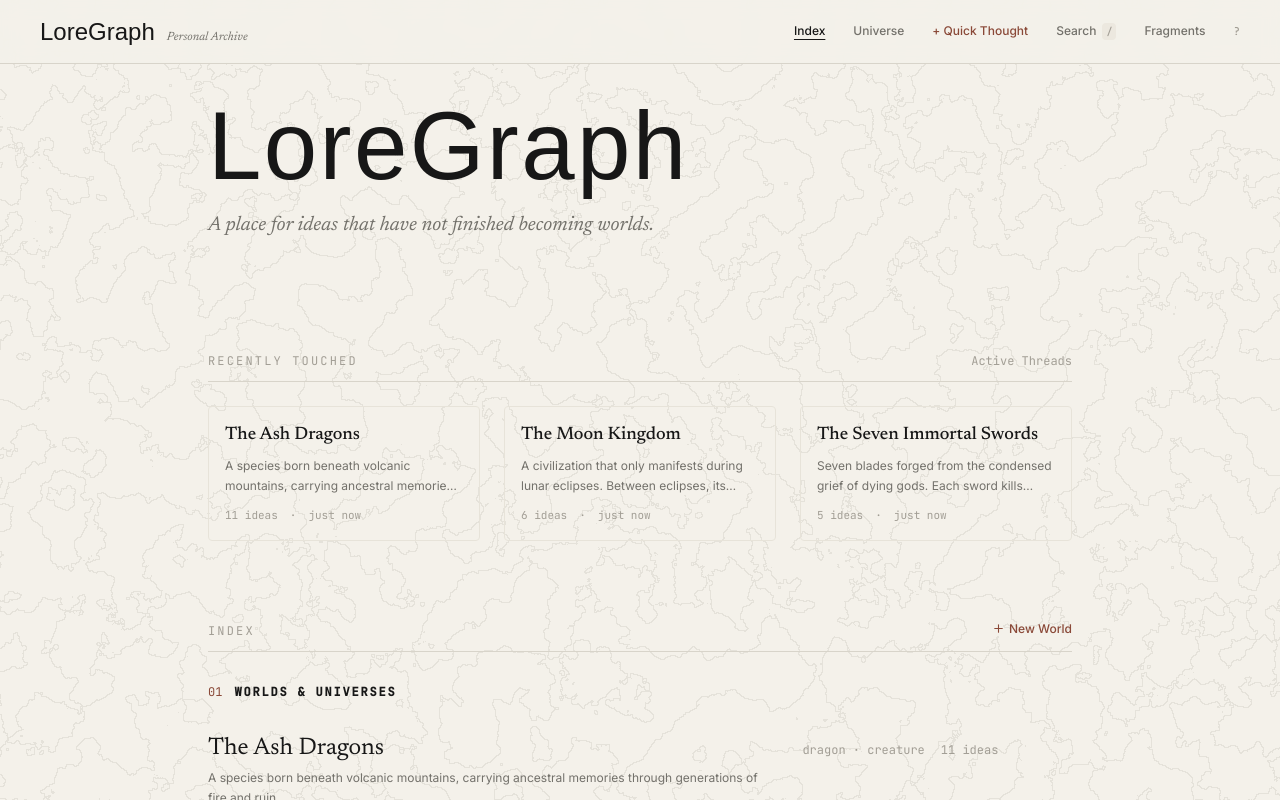
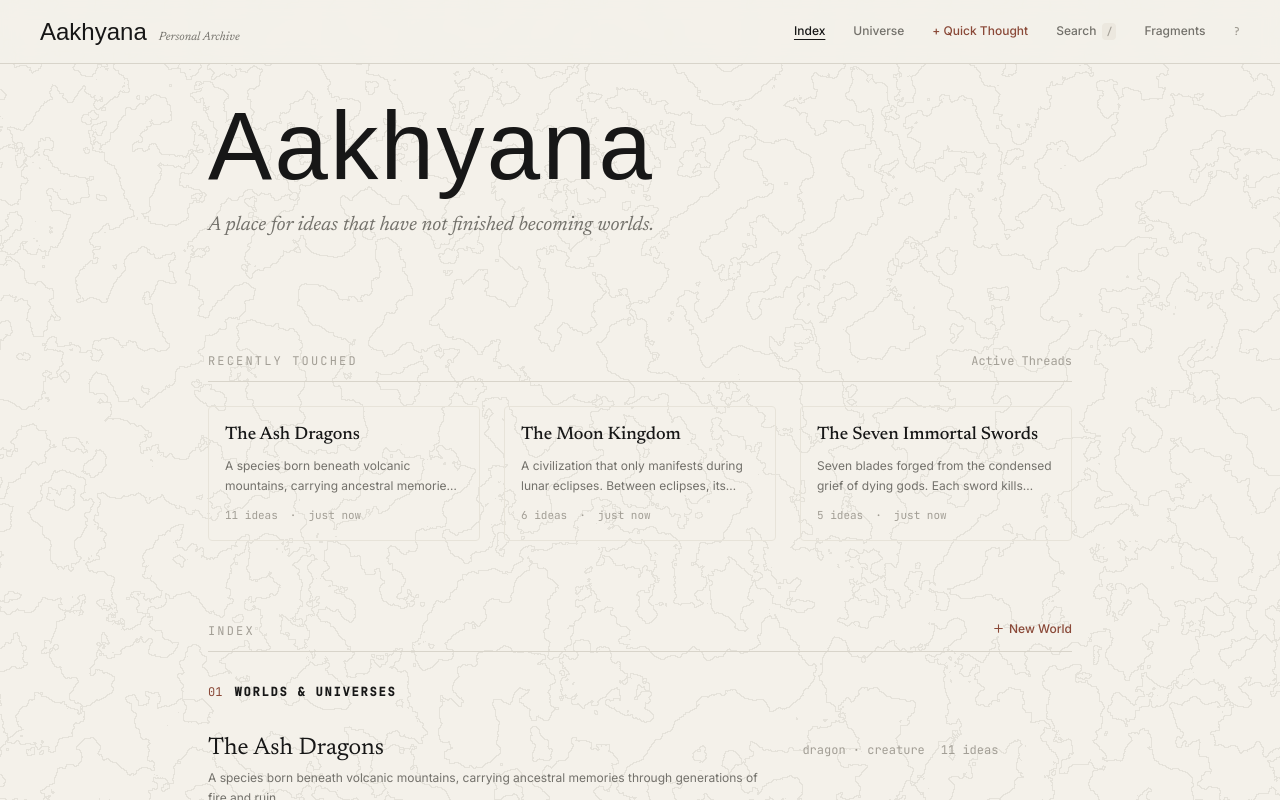
Before and after one commit to Adhiraj2601/loregraph, a Next.js app: page / in a window 1280 px wide. Shown: the top 800 px of the page. Built offline with nearby package versions, Linux system fonts and the light colour scheme; no server answers; the database is empty; a web font is replaced by a local one.

Commit message:
Rename project branding from LoreGraph to Aakhyana

```diff
--- a/app/layout.tsx
+++ b/app/layout.tsx
@@ -4,7 +4,7 @@ import { LoreGraphProvider } from '@/lib/context';
 import { CrackedEarthBackground } from '@/components/ui/CrackedEarthBackground';
 
 export const metadata: Metadata = {
-  title: 'LoreGraph — Interactive Worldbuilding',
+  title: 'Aakhyana — Interactive Worldbuilding',
   description: 'Capture fragments. Connect ideas. Build worlds.',
 };
 
--- a/app/page.tsx
+++ b/app/page.tsx
@@ -70,7 +70,7 @@ function HomePageContent() {
               className="font-zeyada text-6xl sm:text-7xl md:text-8xl font-normal tracking-wide mb-3 leading-[1.05]"
               style={{ color: 'var(--text-primary)' }}
             >
-              LoreGraph
+              Aakhyana
             </h1>
             <p
               className="text-lg sm:text-xl font-serif italic max-w-xl leading-relaxed"
--- a/components/ui/Navigation.tsx
+++ b/components/ui/Navigation.tsx
@@ -48,7 +48,7 @@ export function Navigation() {
             className="font-zeyada text-2xl tracking-normal hover:opacity-75 transition-opacity"
             style={{ color: 'var(--text-primary)' }}
           >
-            LoreGraph
+            Aakhyana
           </Link>
           <span
             className="hidden md:inline text-xs italic font-serif"
```
